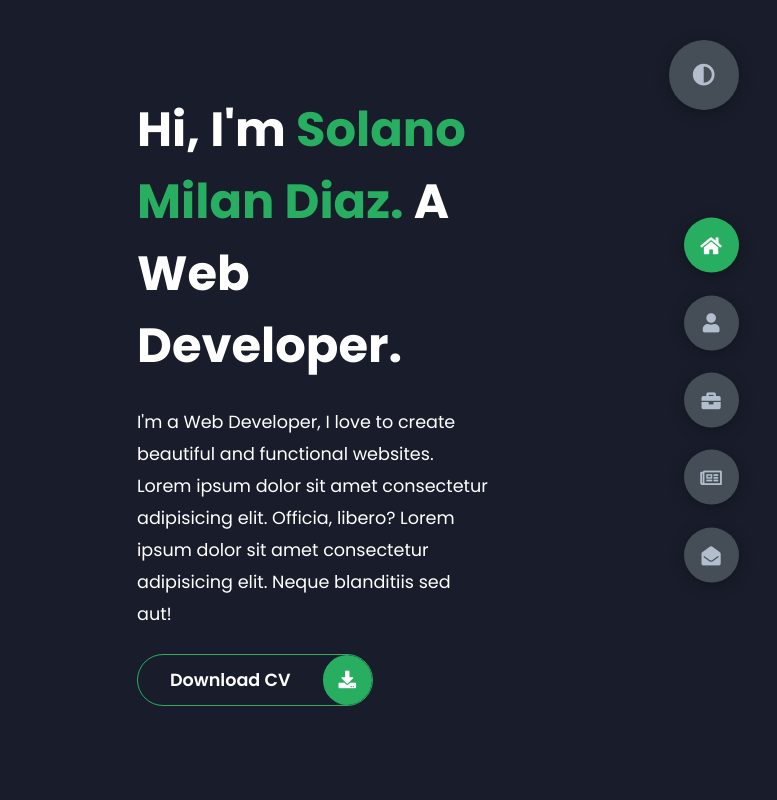
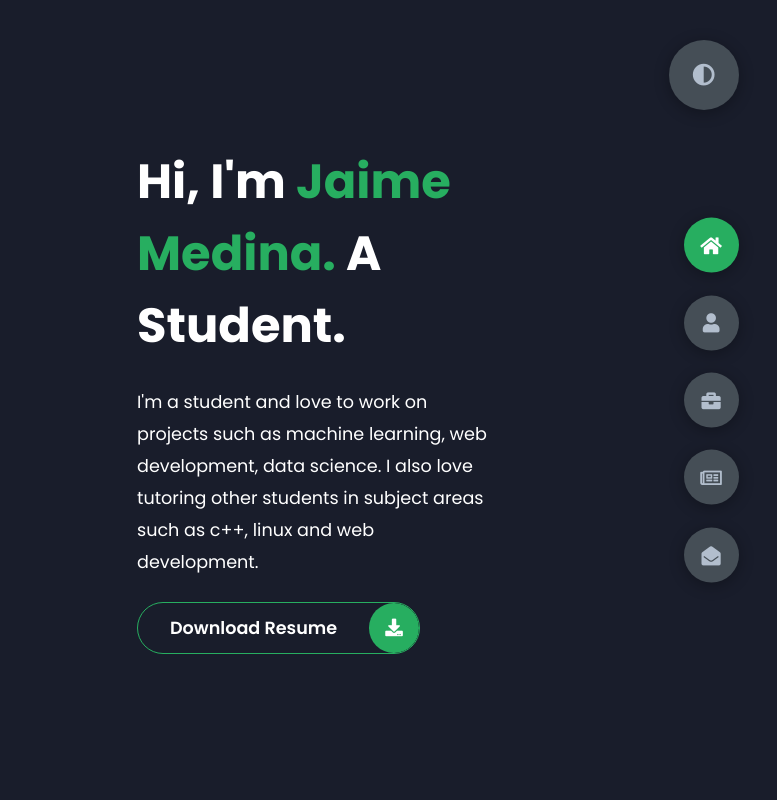
Before and after one commit to medinajaime/medinajaime.github.io, a plain HTML site: page index.html in a window 1280 px wide. Shown: the full height of the page, 503-1280 px from the left. Drawn offline with Linux system fonts and the light colour scheme.

Commit message:
update name

```diff
--- a/index.html
+++ b/index.html
@@ -4,7 +4,7 @@
     <meta charset="UTF-8">
     <meta http-equiv="X-UA-Compatible" content="IE=edge">
     <meta name="viewport" content="width=device-width, initial-scale=1.0">
-    <title>Portfolio</title>
+    <title>Jaime Medina</title>
     <link rel="stylesheet" href="styles/styles.css">
     <link rel="preconnect" href="https://fonts.googleapis.com">
     <link rel="preconnect" href="https://fonts.gstatic.com" crossorigin>
@@ -22,17 +22,16 @@
             </div>
             <div class="right-header">
                 <h1 class="name">
-                    Hi, I'm <span>Solano Milan Diaz.</span>
-                    A Web Developer.
+                    Hi, I'm <span>Jaime Medina.</span>
+                    A Student.
                 </h1>
                 <p>
-                    I'm a Web Developer, I love to create beautiful and functional websites.
-                    Lorem ipsum dolor sit amet consectetur adipisicing elit. Officia, libero?
-                    Lorem ipsum dolor sit amet consectetur adipisicing elit. Neque blanditiis sed aut!
+                    I'm a student and love to work on projects such as machine learning, web development,
+                    data science. I also love tutoring other students in subject areas such as c++, linux and web development.
                 </p>
                 <div class="btn-con">
                     <a href="" class="main-btn">
-                        <span class="btn-text">Download CV</span>
+                        <span class="btn-text">Download Resume</span>
                         <span class="btn-icon"><i class="fas fa-download"></i></span>
                     </a>
                 </div>
```
